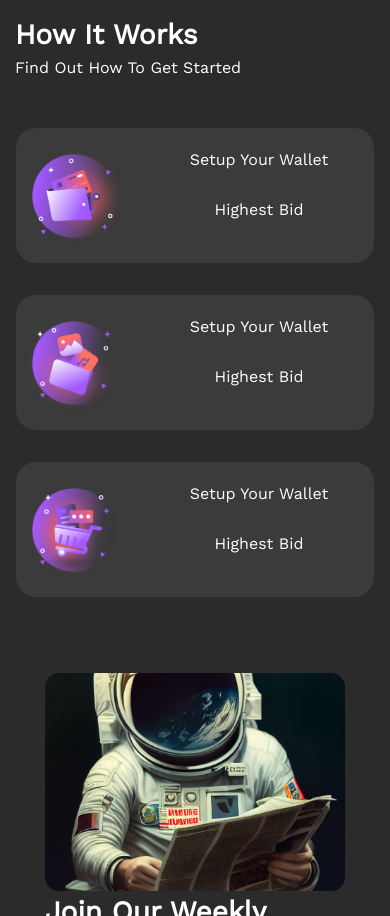
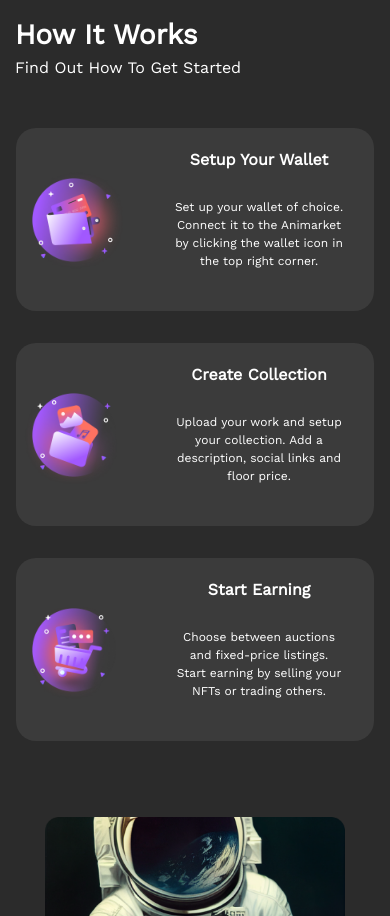
Before and after one commit to AbubakarSohail83/NFT-Marketplace, a plain HTML site: page index.html in a window 390 px wide. Shown: the part 6023-6939 px from the top of the page. Drawn offline with nearby package versions, Linux system fonts and the light colour scheme.

Commit message:
Fixed btn-img margins and fixed some sections margins

```diff
--- a/index.html
+++ b/index.html
@@ -637,15 +637,15 @@
 
     <div class='mt-3 how-it-works-row row'>
 
-      <div class='col-lg-4 col-md-4 col-sm-12 col-12 p-3'>
+      <div class='col-lg-4 col-md-4 col-sm-12 col-12 p-3 how-to-card'>
         <div class='custom-card-2'>
           <img class='m-2 custom-card-img-2' src='./static/Icon.png'>
 
           <div class='bottom-div-2'>
 
-            <p class='heading-22'>Setup Your Wallet</p>
+            <p class='bold-text heading-22-b '>Setup Your Wallet</p>
             <div class='text-16'>
-              <p>Highest Bid</p>
+              <p>Set up your wallet of choice. Connect it to the Animarket by clicking the wallet icon in the top right corner.</p>
             </div>
 
           </div>
@@ -653,15 +653,15 @@
         </div>
       </div>
 
-      <div class='col-lg-4 col-md-4 col-sm-12 col-12 p-3'>
+      <div class='col-lg-4 col-md-4 col-sm-12 col-12 p-3 how-to-card'>
         <div class='custom-card-2'>
           <img class='m-2 custom-card-img-2' src='./static/kkkkk.png'>
 
           <div class='bottom-div-2'>
 
-            <p class='heading-22'>Setup Your Wallet</p>
+            <p class='heading-22-b'>Create Collection</p>
             <div class='text-16'>
-              <p>Highest Bid</p>
+              <p>Upload your work and setup your collection. Add a description, social links and floor price.</p>
             </div>
 
           </div>
@@ -670,15 +670,15 @@
       </div>
 
 
-      <div class='col-lg-4 col-md-4 col-sm-12 col-12 p-3'>
+      <div class='col-lg-4 col-md-4 col-sm-12 col-12 p-3 how-to-card'>
         <div class='custom-card-2'>
           <img class='m-2 custom-card-img-2' src='./static/kkkklk.png'>
 
           <div class='bottom-div-2'>
 
-            <p class='heading-22'>Setup Your Wallet</p>
+            <p class='heading-22-b'>Start Earning</p>
             <div class='text-16'>
-              <p>Highest Bid</p>
+              <p>Choose between auctions and fixed-price listings. Start earning by selling your NFTs or trading others.</p>
             </div>
 
           </div>
--- a/style.css
+++ b/style.css
@@ -397,13 +397,14 @@
 .magic-mushroom-frame {
   display: flex;
   flex-direction: column;
-  justify-content: end;
+
 }
 
 .timer-div {
   background-color: #3B3B3B80;
   padding: 30px;
   border-radius: 20px;
+  align-self: flex-end;
   display: flex;
   flex-direction: column;
   justify-content: space-between;
@@ -483,10 +484,16 @@
   font-size: 22px;
   font-weight: 600;
 }
+.heading-22-b {
+  font-size: 22px;
+  font-weight: 600;
+}
+
 
 .text-16 {
   font-size: 16px;
   font-weight: 400;
+
 }
 
 .weekly-digest-heading {
@@ -546,7 +553,7 @@
 
 .weekly-digest-subscribe-button-2 {
   position: absolute;
-  left: 44%;
+  left: 60%;
   height: 60px;
 }
 
@@ -605,13 +612,24 @@
   color: #CCCCCC;
 }
 
+
+
 .copyright-section {
   border-top: solid 1px #858584;
   margin: 0%;
   padding: 2% 0 0 0;
 }
 
+.how-to-card .custom-card-2{
+  height: 100%;
+}
+
 @media screen and (max-width: 991px) {
+
+  .bottom-div-2 .text-16{
+    font-size: 12px;
+    font-weight: 400;
+  }
 
   .bold-text{
     font-weight: 600;
@@ -696,6 +714,9 @@
     font-size: 16px;
     font-weight: 400;
   }
+  .heading-22-b {
+    font-size: 16px;
+  }
 
   .text-16 {
     font-size: 12;
@@ -768,6 +789,12 @@
 }
 
 @media screen and (max-width: 765px) {
+
+
+  .how-to-card .custom-card-2{
+    height: auto;
+  }
+
 
   .email-subscribe-div-2 {
     display: flex;
@@ -872,6 +899,9 @@
 }
 
 @media screen and (max-width: 834px) {
+  .btn-img {
+    margin-right: 1%;
+  }
   .trending-item-2 {
     display: none;
   }
@@ -952,7 +982,7 @@
   }
 
   .btn-img {
-    margin-right: 5%;
+    margin-right: 1%;
   }
 
   .highlighted-nft-mobile-view {
```
